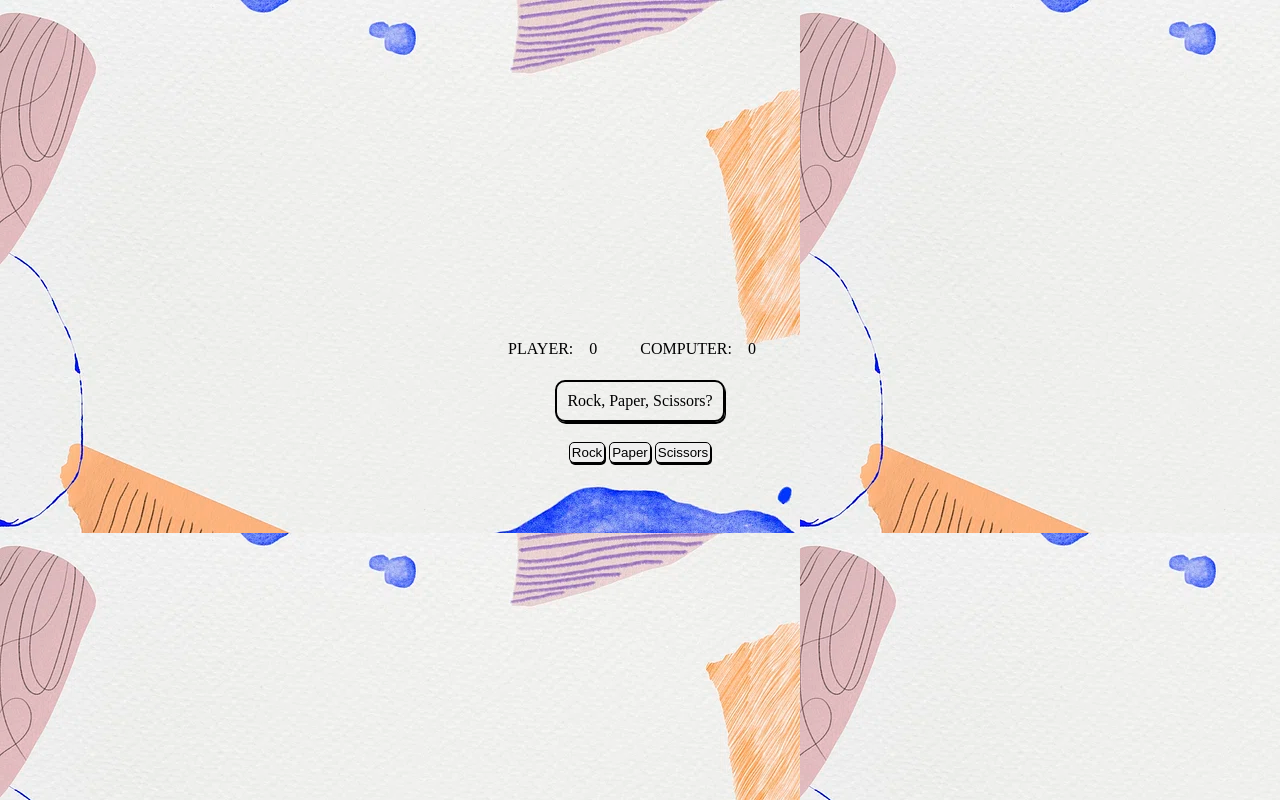
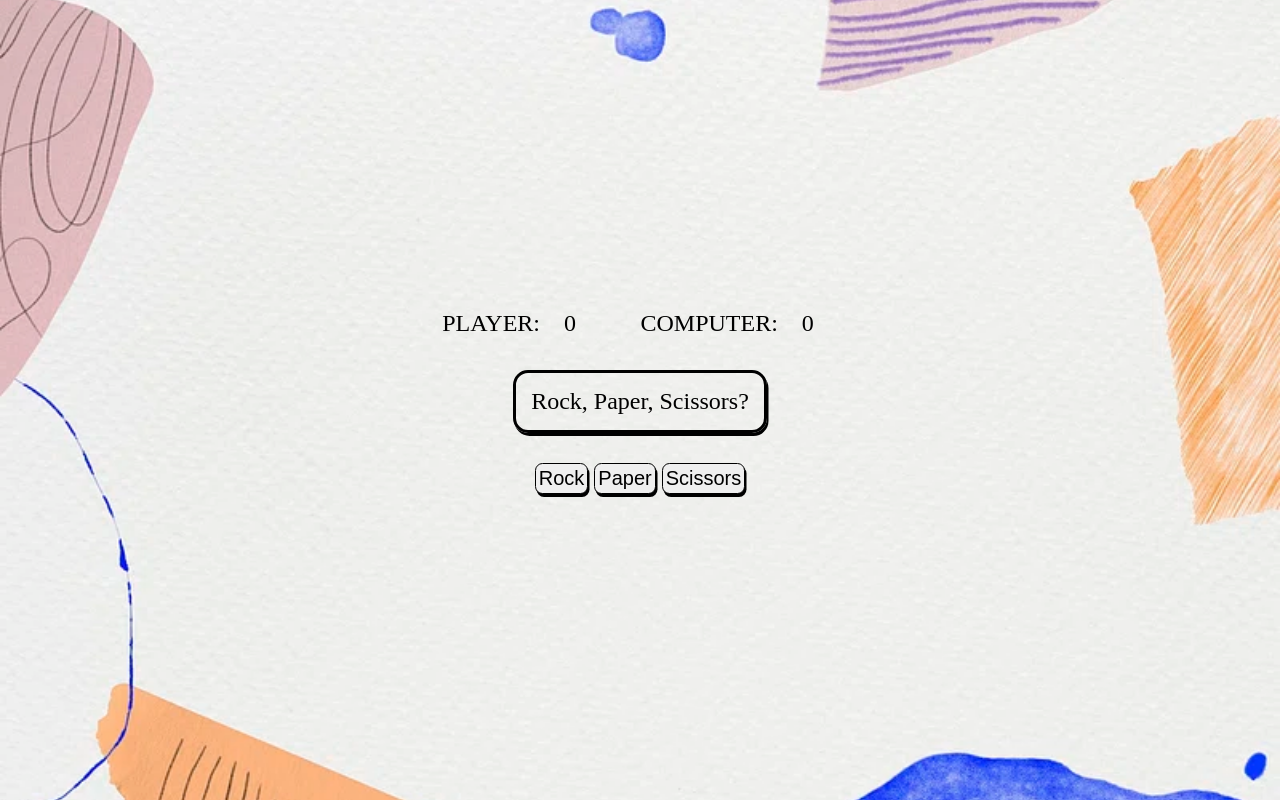
Before and after one commit to leedeen01/Rock-Paper-Scissors, a plain HTML site: page index.html in a window 1280 px wide. Drawn offline with Linux system fonts and the light colour scheme.

Commit message:
Fixed an regarding zoom

```diff
--- a/styles.css
+++ b/styles.css
@@ -2,6 +2,8 @@
     padding: 0;
     margin: 0;
 }
+
+html{ zoom: 150%; }
 
 .container {
     display: flex;
@@ -10,7 +12,7 @@
     align-items: center;
     background-color: aqua;
     position: absolute; top: 0; left: 0; height: 100%; width: 100%;
-    background: url(images/background.jpeg)
+    background: url(images/background.jpeg) no-repeat center center/ cover;
 }
 
 .result {
```
